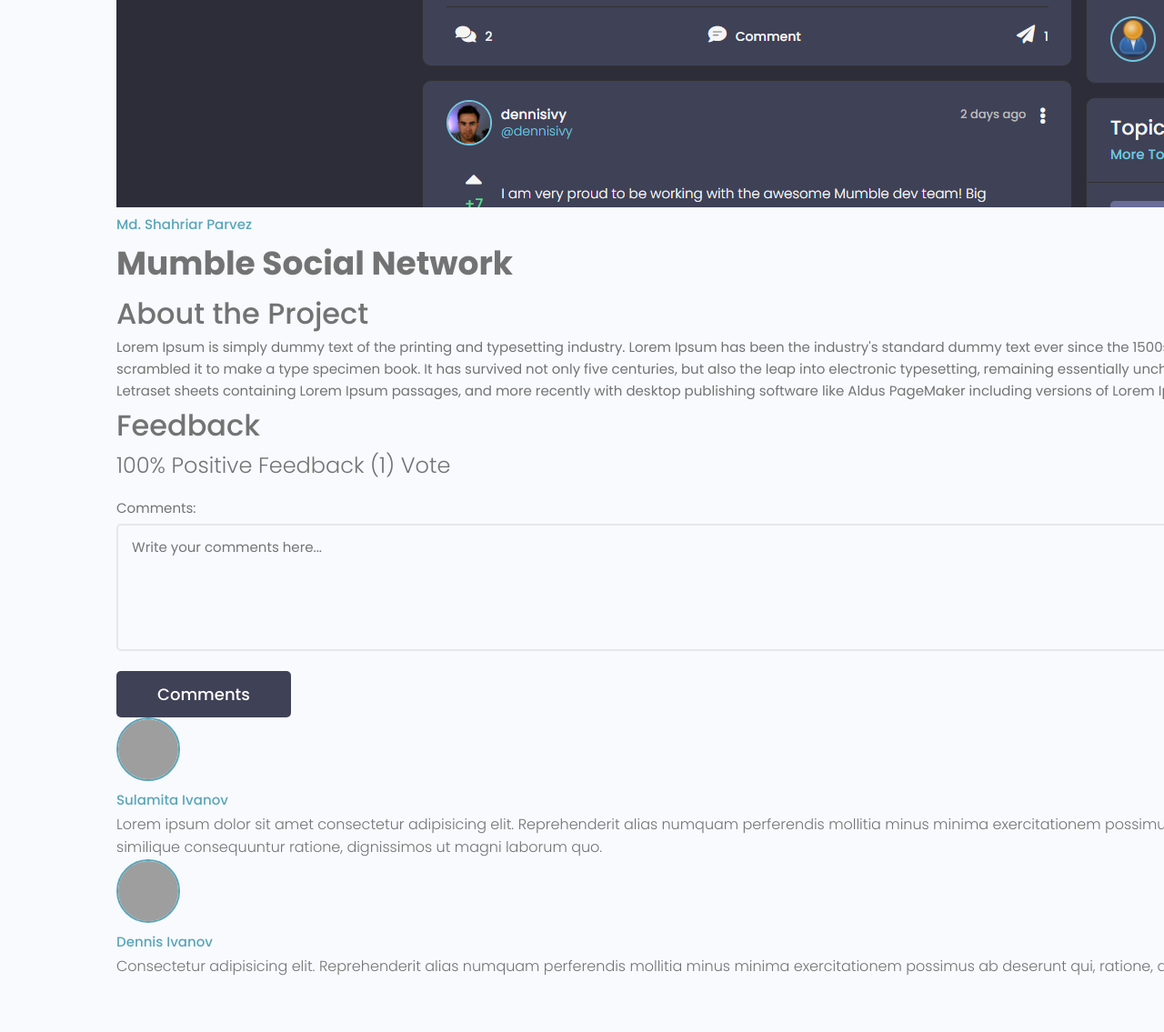
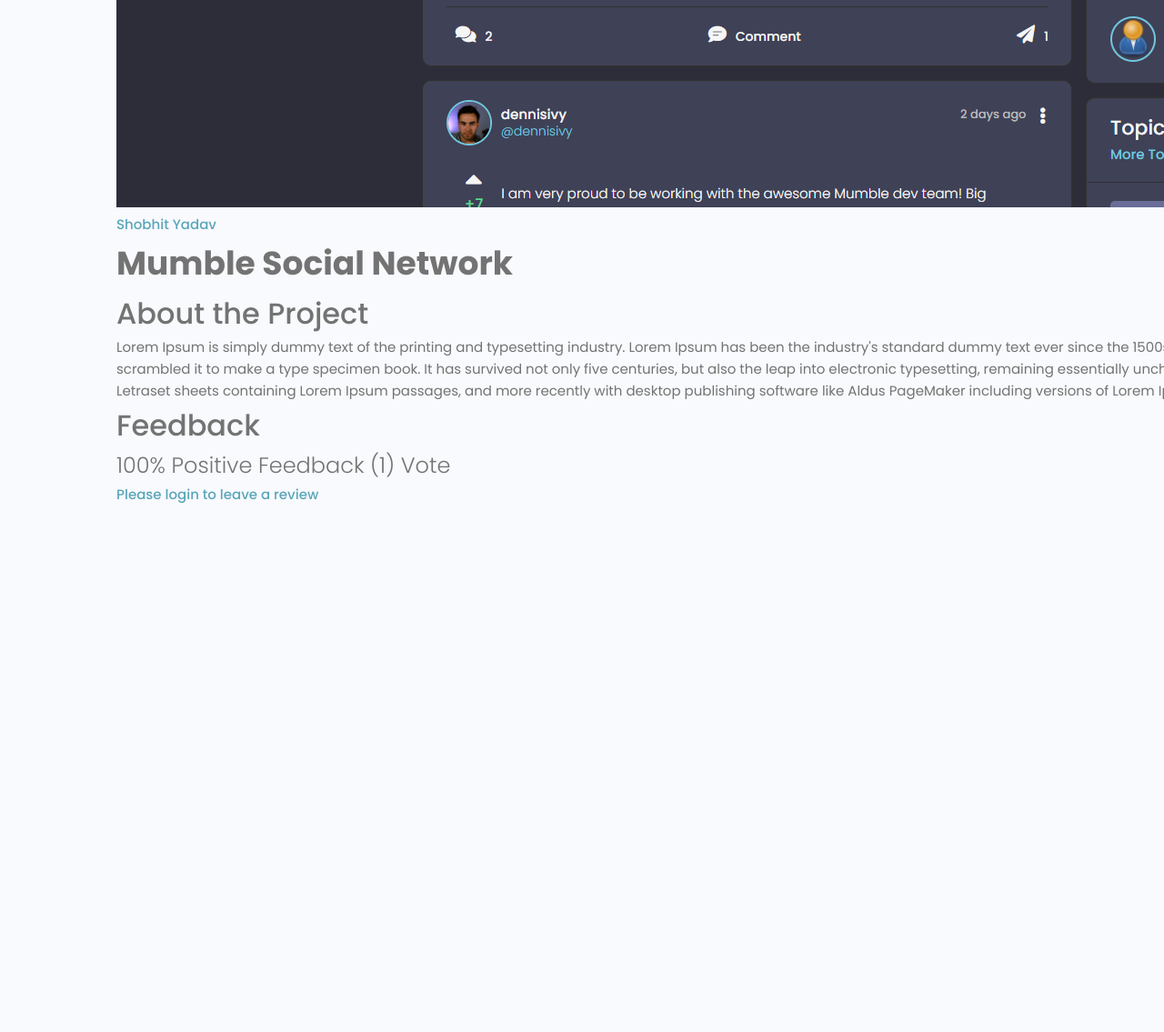
Before and after one commit to shobhit7390/devsearch, a Django app: page /projects/project/eb8aa29f-30ba-4640-8234-500f5c9bc479/ in a window 1280 px wide; the page is wider, and only the part inside the window is pictured. Shown: the part 1179-2314 px from the top of that part at 91% size. After the commit the page ends 1732 px from the top of that part, so only its background shows below. Run offline with Django 4.2, Linux system fonts and the light colour scheme; data comes from the database, SQL or seed files in the repository; both versions use the stored data as it was after the commit; some libraries are stand-ins or nearby versions; grey boxes are pictures that could not be loaded.

Commit message:
Handling reviews

```diff
--- a/projects/forms.py
+++ b/projects/forms.py
@@ -1,6 +1,6 @@
 from django.forms import ModelForm
 from django import forms
-from .models import Project
+from .models import Project, Review
 
 class ProjectForm(ModelForm):
     class Meta:
@@ -19,3 +19,20 @@
         # self.fields['title'].widget.attrs.update({'class':'input'})
 
         # self.fields['description'].widget.attrs.update({'class':'input'})
+
+
+class ReviewForm(ModelForm):
+    class Meta:
+        model=Review
+        fields=['value', 'body']
+
+        labels={
+            'value':'Place your vote',
+            'body':'Add a comment with your vote'
+        }
+
+    def __init__(self, *args, **kwargs):
+        super(ReviewForm, self).__init__(*args, **kwargs)
+
+        for name, field in self.fields.items():
+            field.widget.attrs.update({'class':'input'})
--- a/projects/models.py
+++ b/projects/models.py
@@ -24,7 +24,23 @@
         return self.title
 
     class Meta:
-        ordering=['created']
+        ordering=['-vote_ratio', '-vote_total', 'title']
+
+    @property
+    def reviewers(self):
+        queryset=self.review_set.all().values_list('owner__id', flat=True)
+        return queryset
+
+    @property
+    def getVoteCount(self):
+        reviews=self.review_set.all()
+        upVotes=reviews.filter(value='up').count()
+        totalVotes=reviews.count()
+
+        ratio=(upVotes/totalVotes)*100
+        self.vote_total=totalVotes
+        self.vote_ratio=ratio
+        self.save()
 
 
 class Review(models.Model):
@@ -32,12 +48,15 @@
         ('up','Up Vote'),
         ('down','Down Vote'),
     )
-    # owner=
+    owner=models.ForeignKey(Profile, on_delete=models.CASCADE, null=True)
     project=models.ForeignKey(Project, on_delete=models.CASCADE)
     body=models.TextField(null=True, blank=True)
     value=models.CharField(max_length=200, choices=VOTE_TYPE)
     created=models.DateTimeField(auto_now_add=True)
     id=models.UUIDField(default=uuid.uuid4, unique=True, primary_key=True, editable=False)
+
+    class Meta:
+        unique_together=[['owner', 'project']]
 
     def __str__(self):
         return self.value
--- a/projects/templates/projects/single-project.html
+++ b/projects/templates/projects/single-project.html
@@ -33,7 +33,7 @@
         </div>
         <div class="column column--2of3">
           <img class="singleProject__preview" src="{{project.featured_image.url}}" alt="portfolio thumbnail" />
-          <a href="profile.html" class="singleProject__developer">Md. Shahriar Parvez</a>
+          <a href="profile.html" class="singleProject__developer">{{project.owner.name}}</a>
           <h2 class="singleProject__title">{{project.title}}</h2>
           <h3 class="singleProject__subtitle">About the Project</h3>
           <div class="singleProject__info">
@@ -46,42 +46,41 @@
               {{project.vote_ratio}}% Positive Feedback ({{project.vote_total}}) Vote{{project.vote_total|pluralize:"s"}}
             </h5>
 
-            <form class="form" action="#" method="POST">
-              <!-- Textarea -->
-              <div class="form__field">
-                <label for="formInput#textarea">Comments: </label>
-                <textarea class="input input--textarea" name="message" id="formInput#textarea"
-                  placeholder="Write your comments here..."></textarea>
-              </div>
-              <input class="btn btn--sub btn--lg" type="submit" value="Comments" />
-            </form>
+            {% if request.user.profile.id in project.reviewers %}
+              <p>You have already submitted your review for this project</p>
+            {% elif request.user.profile == project.owner %}
+              <p>You cannot review you own work</p>
+            {% elif request.user.is_authenticated %}
+              <form class="form" action="{% url 'project' project.id %}" method="POST">
+                {% csrf_token %}
+                {% for field in form %}
+                <div class="form__field">
+                  <label for="formInput#textarea">{{field.label}}: </label>
+                  {{field}}
+                </div>
+                {% endfor %}
+                <input class="btn btn--sub btn--lg" type="submit" value="Add Review" />
+              </form>
+            {% else %}
+              <a href="{% url 'login' %}?next={{request.path}}">Please login to leave a review</a>
+            {% endif %}
+
             <div class="commentList">
+
+              {% for review in project.review_set.all %}
+              {% if review.body %}
               <div class="comment">
-                <a href="profile.html">
-                  <img class="avatar avatar--md"
-                    src="https://pbs.twimg.com/profile_images/1335382240931368961/b3wSZKj4_400x400.jpg" alt="user" />
+                <a href="{% url 'user-profile' review.owner.id %}">
+                  <img class="avatar avatar--md" src="{{review.owner.profile_image.url}}" alt="user" />
                 </a>
                 <div class="comment__details">
-                  <a href="profile.html" class="comment__author">Sulamita Ivanov</a>
-                  <p class="comment__info">
-                    Lorem ipsum dolor sit amet consectetur adipisicing elit. Reprehenderit alias numquam perferendis
-                    mollitia minus minima exercitationem possimus ab deserunt qui, soluta iusto doloribus eveniet
-                    similique consequuntur ratione, dignissimos ut magni laborum quo.
-                  </p>
+                  <a href="{% url 'user-profile' review.owner.id %}" class="comment__author">{{review.owner.name}}</a>
+                  <p class="comment__info">{{review.body|linebreaksbr}}</p>
                 </div>
               </div>
-              <div class="comment">
-                <a href="profile.html">
-                  <img class="avatar avatar--md" src="https://avatars.githubusercontent.com/u/33843378" alt="user" />
-                </a>
-                <div class="comment__details">
-                  <a href="profile.html" class="comment__author">Dennis Ivanov</a>
-                  <p class="comment__info">
-                    Consectetur adipisicing elit. Reprehenderit alias numquam perferendis mollitia minus minima
-                    exercitationem possimus ab deserunt qui, ratione, dignissimos ut magni laborum quo.
-                  </p>
-                </div>
-              </div>
+              {% endif %}
+              {% endfor %}
+
             </div>
           </div>
         </div>
--- a/projects/views.py
+++ b/projects/views.py
@@ -2,10 +2,11 @@
 from django.http import HttpResponse
 from django.contrib.auth.decorators import login_required
 from django.db.models import Q
+from django.contrib import messages
 
 from .utils import searchProjects, paginateProjects
 from .models import Project, Tag
-from .forms import ProjectForm
+from .forms import ProjectForm, ReviewForm
 
 
 
@@ -20,7 +21,21 @@
 
 def project(request,pk):
     projectObj=Project.objects.get(id=pk)
-    return render(request, 'projects/single-project.html', {'project':projectObj})
+    form=ReviewForm()
+
+    if request.method=='POST':
+        form=ReviewForm(request.POST)
+        review=form.save(commit=False)
+        review.project=projectObj
+        review.owner=request.user.profile
+        review.save()
+
+        projectObj.getVoteCount
+
+        messages.success(request, 'Your review was successfully submitted!')
+        return redirect('project', pk=projectObj.id)
+
+    return render(request, 'projects/single-project.html', {'project':projectObj, 'form':form})
 
 
 @login_required(login_url="login")
--- a/users/templates/users/login_register.html
+++ b/users/templates/users/login_register.html
@@ -61,7 +61,7 @@
             <p>Hello Developer, Welcome Back!</p>
           </div>
 
-          <form method="POST" action="{% url 'login' %}" class="form auth__form">
+          <form method="POST" action="" class="form auth__form">
             {% csrf_token %}
 
             <!-- Input:Username -->
--- a/users/views.py
+++ b/users/views.py
@@ -19,7 +19,7 @@
         return redirect('profiles')
 
     if request.method == 'POST':
-        username=request.POST['username']
+        username=request.POST['username'].lower()
         password=request.POST['password']
 
         try:
@@ -31,7 +31,7 @@
 
         if user is not None:
             login(request, user)
-            return redirect('profiles')
+            return redirect(request.GET['next'] if 'next' in request.GET else 'account')
         else:
             messages.error(request, 'Username OR Password is incorrect')
 
```
Also changed, not shown: db.sqlite3, projects/migrations/0006_auto_20231014_1011.py (added).
